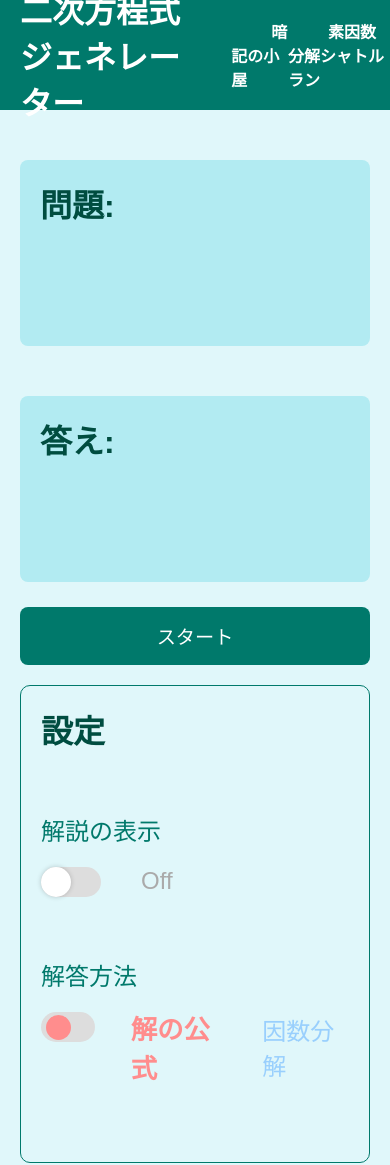
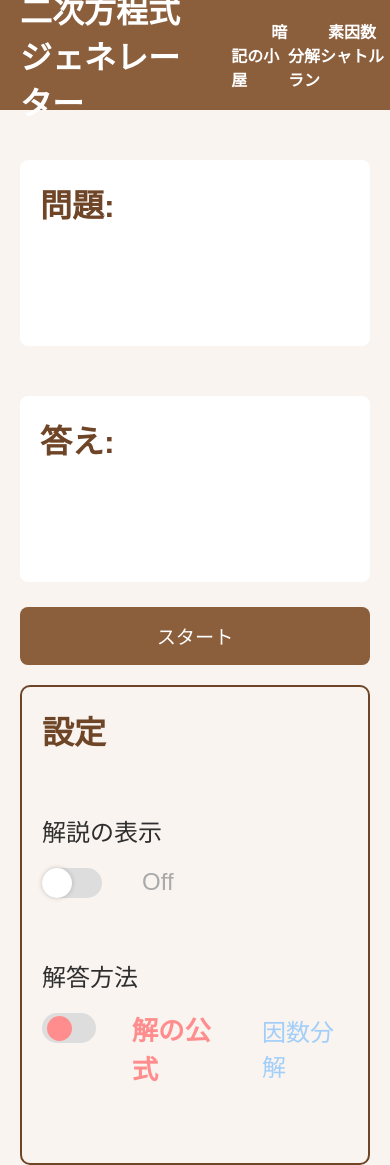
Before and after one commit to lit-kei/equation, a plain HTML site: page index.html in a window 390 px wide. Drawn offline with nearby package versions, Linux system fonts and the light colour scheme.

Commit message:
style fixed

```diff
--- a/style.css
+++ b/style.css
@@ -1,16 +1,28 @@
+:root{
+  --bg: #f9f4ef;          /* 全体の背景：明るいベージュ */
+  --surface: #ffffff;     /* コンテンツ面（カードやパネル）：白でコントラスト */
+  --primary: #8b5e3c;     /* 見出し・ボタン：深みのあるブラウン */
+  --primary-dark: #6f4527;/* ボタン hover・強調：さらに濃いブラウン */
+  --text: #2e2e2e;        /* 本文テキスト：濃いグレー（黒より優しい） */
+  --border: #6f4527;      /* 枠線：淡いグレー寄りベージュ */
+}
+:root {
+  --accent1: #ff8d8d;
+  --accent2: #75bbff;
+}
+
 /* 基本的なリセット */
 * {
     margin: 0;
     padding: 0;
 }
 
-
 header {
     top: 0;
     z-index: 10;
     max-width: 100%;
     height: 110px;
-    background-color: #00796b;
+    background-color: var(--primary);
     margin-bottom: 25px;
 }
 
@@ -24,7 +36,6 @@ header {
 }
 .header-inner h1 {
     margin: 0 30px;
-    color: #004d40; /* 濃い緑青 */
     font-size: 2rem;
     margin-left: 20px; /* 左寄せ */
     color: white;
@@ -47,24 +58,23 @@ header {
     border-left: 2px solid white;
 }
 
-
 /* 全体のスタイル */
 body {
     font-family: 'Arial', sans-serif;
-    background-color: #e0f7fa; /* 明るい青色 */
-    color: #00796b; /* 濃い青緑 */
+    background-color: var(--bg);
+    color: var(--text);
     display: flex;
-    justify-content: flex-start; /* 左寄せ */
+    justify-content: flex-start;
     flex-direction: column;
 }
 
 /* 問題と答えのセクション */
 #que, #ans {
-    background-color: #b2ebf2; /* 淡い青 */
+    background-color: var(--surface);
     padding: 20px;
     margin: 25px 20px;
     border-radius: 8px;
-    width: auto; /* 幅を自動で調整 */
+    width: auto;
 }
 
 #question, #answer, #guide {
@@ -85,22 +95,21 @@ body {
     font-size: 1.8rem;
 }
 
-
 /* サブ見出し */
 h2 {
-    color: #004d40;
+    color: var(--primary-dark);
     font-size: 2rem;
 }
 
 /* 問題と答えの文字 */
 strong p {
     font-size: 1.8rem;
-    color: #00796b;
+    color: var(--text);
 }
 
 /* ボタン */
 button {
-    background-color: #00796b; /* ボタンの背景色: 濃い青緑 */
+    background-color: var(--primary);
     color: white;
     border: none;
     padding: 15px 30px;
@@ -113,9 +122,10 @@ button {
 }
 
 button:hover {
-    background-color: #004d40; /* ホバー時の背景色 */
+    background-color: var(--primary-dark);
 }
 
+/* 切替トグル */
 .toggle-button {
     display: flex;
     align-items: center;
@@ -130,24 +140,24 @@ button:hover {
 }
 
 span#formula {
-    color: #ff8d8daa;
+    color: color-mix(in srgb, var(--accent1), transparent 34%);
     font-weight: 400;
     transition: all 0.5s ease;
     cursor: pointer;
 }
 .toggle-button:not(:has(:checked)) + span#formula {
-    color: #ff8d8d;
+    color: var(--accent1);
     font-weight: bold;
     transform: scale(1.1);
 }
 span#factorization {
-    color: #75bbffaa;
+    color: color-mix(in srgb, var(--accent2), transparent 34%);
     font-weight: 400;
     transition: all 0.5s ease;
     cursor: pointer;
 }
 .toggle-button:has(:checked) ~ span#factorization {
-    color: #75bbff;
+    color: var(--accent2);
     font-weight: bold;
     transform: scale(1.1);
 }
@@ -158,25 +168,24 @@ span#factorization {
     width: 25px;
     height: 25px;
     border-radius: 50%;
-    background-color: #ff8d8d;
+    background-color: var(--accent1);
     content: '';
     transition: left .4s;
 }
 
 .toggle-button:has(:checked)::before {
     left: 30px;
-    background-color: #75bbff;
+    background-color: var(--accent2);
 }
 
 .toggle-button input {
     display: none;
 }
 
-
 .setting {
     margin: 20px;
     padding: 20px;
-    border: 1px solid #00796b;
+    border: 2px solid var(--border);
     border-radius: 10px;
 }
 .set-label {
```
